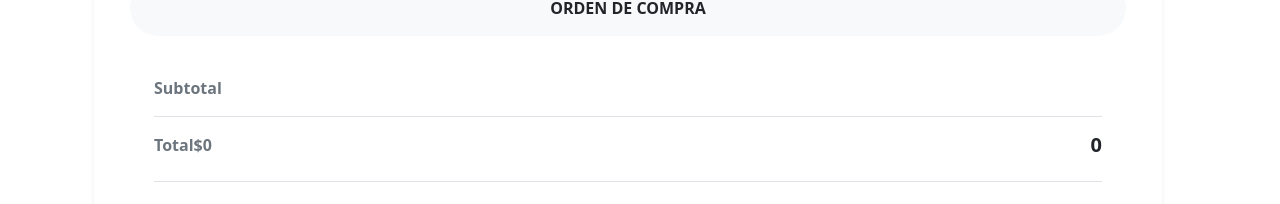
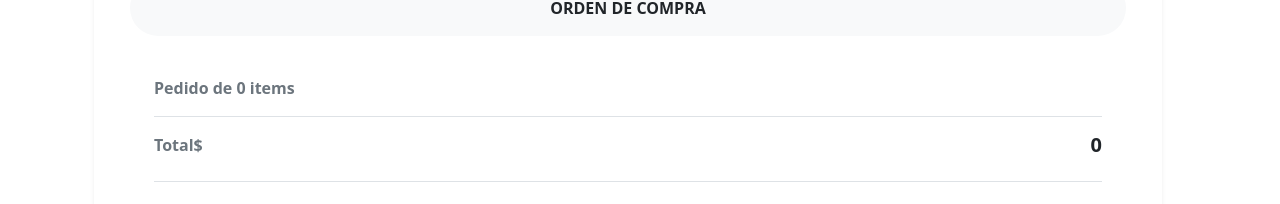
Before and after one commit to fedeclaver/react, a React (Create React App) app: page /cart in a window 1280 px wide. Shown: the part 502-706 px from the top of the page. Built offline with nearby package versions, Linux system fonts and the light colour scheme.

Commit message:
fix cart

```diff
--- a/src/components/Cart/Cart.jsx
+++ b/src/components/Cart/Cart.jsx
@@ -79,11 +79,11 @@ function Cart() {
 
               <ul className="list-unstyled mb-4">
                 <li className="d-flex justify-content-between py-3 border-bottom">
-                  <strong className="text-muted">Subtotal</strong>
+                  <strong className="text-muted">Pedido de {cartQuantity()} items</strong>
                 </li>
                 <li className="d-flex justify-content-between py-3 border-bottom">
-                  <strong className="text-muted">Total${totalAmount()}</strong>
-                  <h5 className="fw-bold">{cartQuantity()}</h5>
+                  <strong className="text-muted">Total$</strong>
+                  <h5 className="fw-bold">{totalAmount()}</h5>
                 </li>
               </ul>
               <Button href="#" className="btn btn-dark rounded-pill py-2 d-md-block">Finalizar Compra</Button>
```
